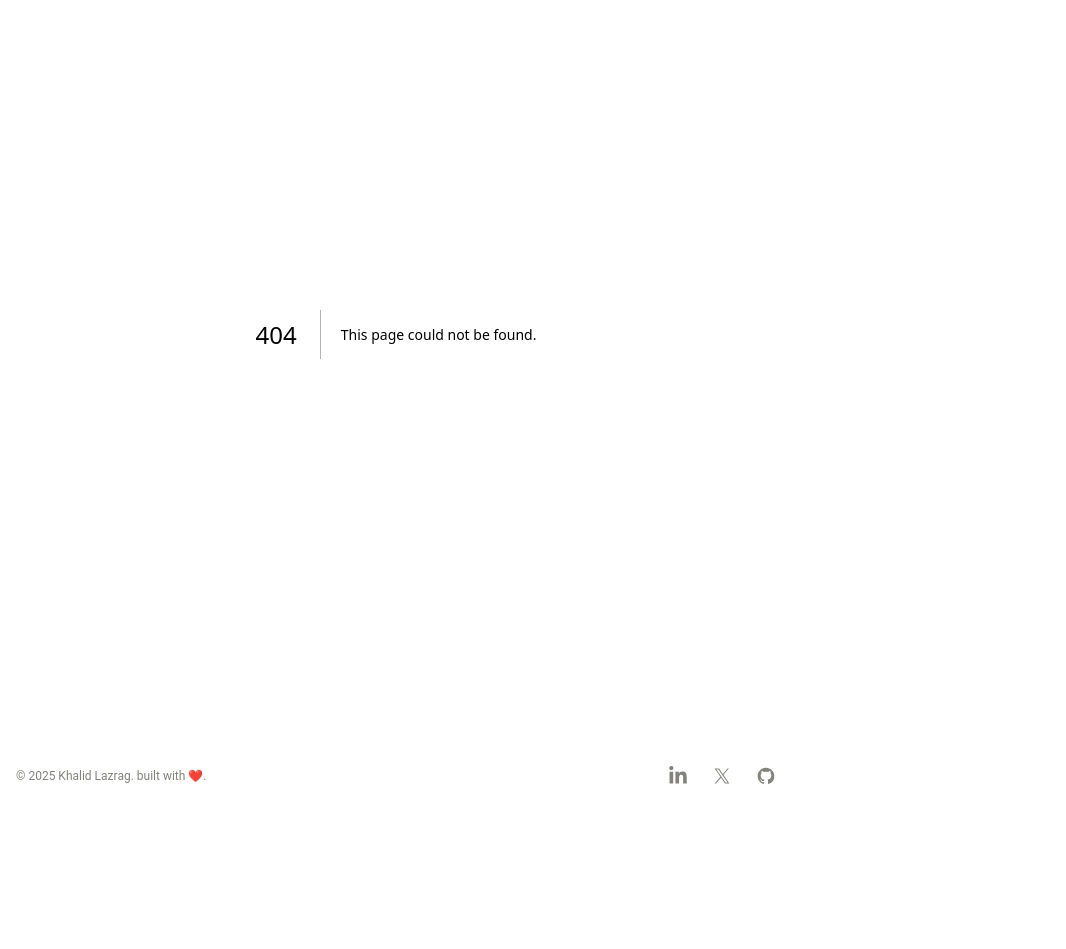
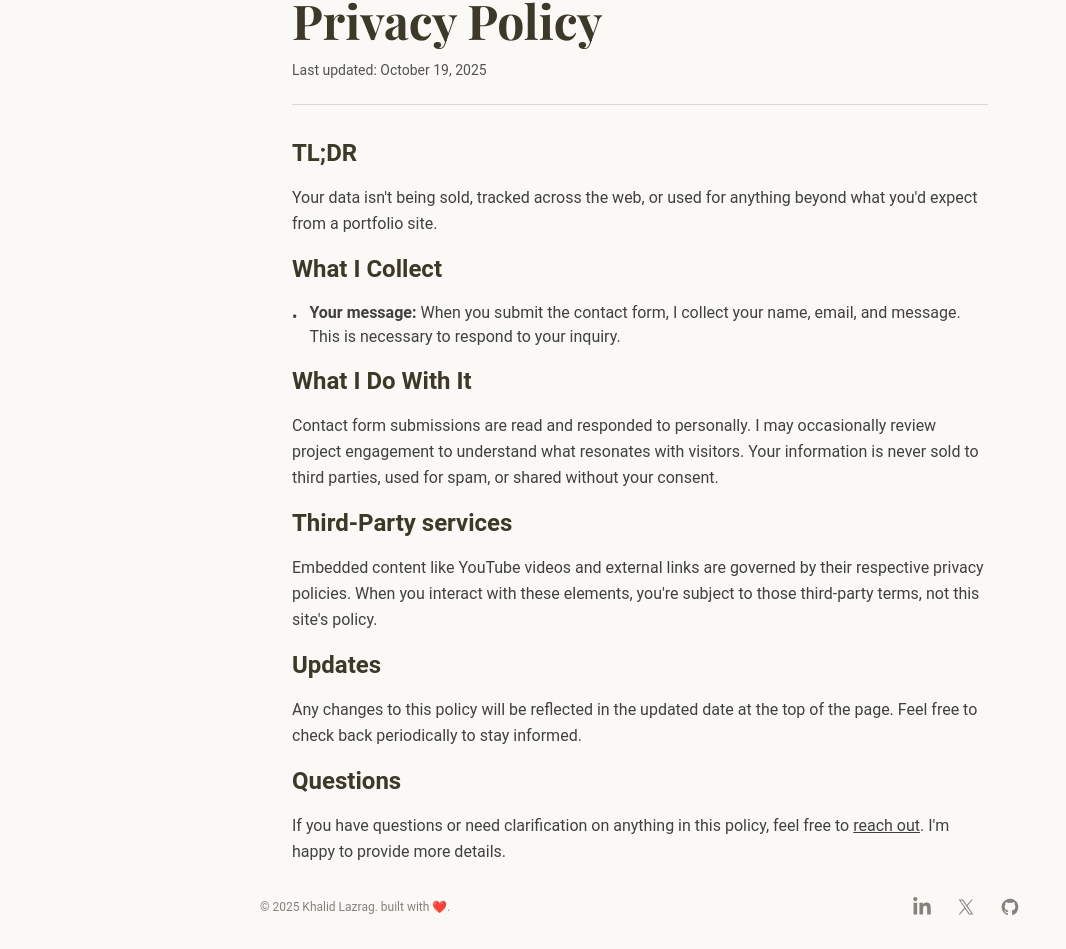
Before and after one commit to sanotogii/classic-potfolio, a Next.js app: page /privacy in a window 1280 px wide. Before the commit this address had no page. Shown: the part 178-1127 px from the top of the page, without its empty margins (0-1066 px from the left). Before the commit the page ends 996 px from the top, so only its background shows below. Built offline with nearby package versions, Linux system fonts and the light colour scheme; a web font is replaced by a local one.

Commit message:
feat: add Privacy Policy page with data collection and usage details

```diff
--- /dev/null
+++ b/src/app/privacy/page.tsx
@@ -0,0 +1,102 @@
+import Link from "next/link";
+
+export default function PrivacyPolicy() {
+  return (
+    <div className="max-w-3xl mx-auto  sm:px-6 lg:px-8 ">
+      <Link
+        className=" text-sm mb-4 hover:text-gray-700 dark:hover:text-gray-300 inline-block"
+        href={"/"}
+      >
+        <p>← Back to home</p>
+      </Link>
+
+      <div className="mt-6 space-y-6 sm:space-y-8">
+        <div>
+          <h1 className="font-bold text-3xl sm:text-4xl md:text-5xl font-serif mb-3 sm:mb-4">
+            Privacy Policy
+          </h1>
+          <p className="text-sm text-neutral-600 dark:text-neutral-400">
+            Last updated: October 19, 2025
+          </p>
+          <hr className="my-6" />
+        </div>
+
+        <div className="prose dark:prose-invert max-w-none">
+          <section className="space-y-3 sm:space-y-4">
+            <h2 className="text-xl sm:text-2xl font-semibold mt-4">TL;DR</h2>
+            <p className="text-neutral-700 dark:text-neutral-300 leading-relaxed text-sm sm:text-base">
+              Your data isn't being sold, tracked across the web, or used for
+              anything beyond what you'd expect from a portfolio site.
+            </p>
+          </section>
+
+          <section className="space-y-3 sm:space-y-4">
+            <h2 className="text-xl sm:text-2xl font-semibold mt-4">
+              What I Collect
+            </h2>
+            <ul className="space-y-2 sm:space-y-3 text-neutral-700 dark:text-neutral-300 text-sm sm:text-base">
+              <li className="flex items-start">
+                <span className="mr-2 sm:mr-3 mt-1">•</span>
+                <span>
+                  <strong>Your message:</strong> When you submit the contact
+                  form, I collect your name, email, and message. This is
+                  necessary to respond to your inquiry.
+                </span>
+              </li>
+            </ul>
+          </section>
+
+          <section className="space-y-3 sm:space-y-4">
+            <h2 className="text-xl sm:text-2xl font-semibold mt-4">
+              What I Do With It
+            </h2>
+            <p className="text-neutral-700 dark:text-neutral-300 leading-relaxed text-sm sm:text-base">
+              Contact form submissions are read and responded to personally. I
+              may occasionally review project engagement to understand what
+              resonates with visitors. Your information is never sold to third
+              parties, used for spam, or shared without your consent.
+            </p>
+          </section>
+
+          <section className="space-y-3 sm:space-y-4">
+            <h2 className="text-xl sm:text-2xl font-semibold mt-4">
+              Third-Party services
+            </h2>
+            <p className="text-neutral-700 dark:text-neutral-300 leading-relaxed text-sm sm:text-base">
+              Embedded content like YouTube videos and external links are
+              governed by their respective privacy policies. When you interact
+              with these elements, you're subject to those third-party terms,
+              not this site's policy.
+            </p>
+          </section>
+
+          <section className="space-y-3 sm:space-y-4">
+            <h2 className="text-xl sm:text-2xl font-semibold mt-4">Updates</h2>
+            <p className="text-neutral-700 dark:text-neutral-300 leading-relaxed text-sm sm:text-base">
+              Any changes to this policy will be reflected in the updated date
+              at the top of the page. Feel free to check back periodically to
+              stay informed.
+            </p>
+          </section>
+
+          <section className="space-y-3 sm:space-y-4">
+            <h2 className="text-xl sm:text-2xl font-semibold mt-4">
+              Questions
+            </h2>
+            <p className="text-neutral-700 dark:text-neutral-300 leading-relaxed text-sm sm:text-base">
+              If you have questions or need clarification on anything in this
+              policy, feel free to{" "}
+              <Link
+                href="/#contact"
+                className="underline hover:text-neutral-900 dark:hover:text-neutral-100"
+              >
+                reach out
+              </Link>
+              . I'm happy to provide more details.
+            </p>
+          </section>
+        </div>
+      </div>
+    </div>
+  );
+}
```
